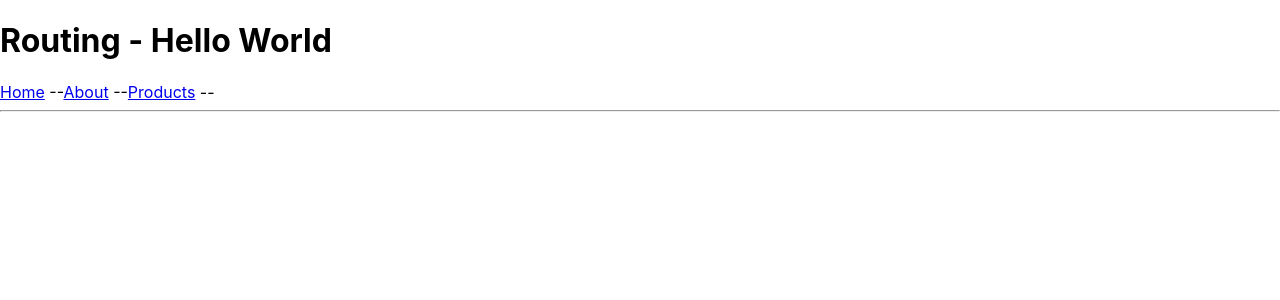
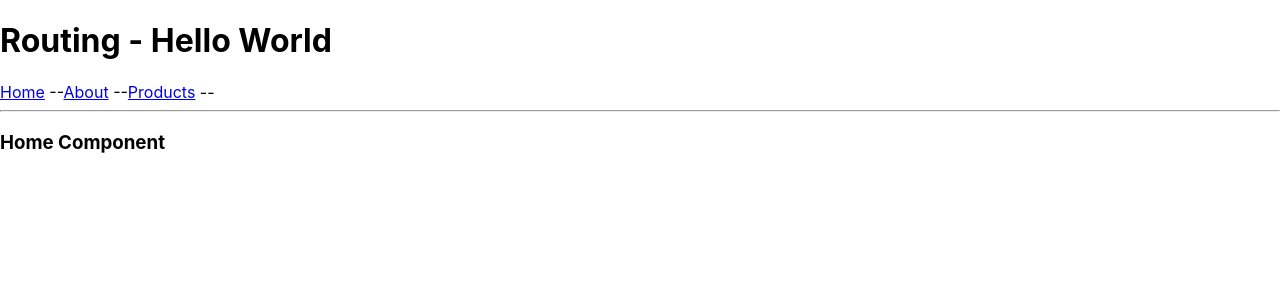
Before and after one commit to blackslashcreative/bad-bank, a React (Create React App) app: page / in a window 1280 px wide. Shown: the top 300 px of the page. Built offline with nearby package versions, Linux system fonts and the light colour scheme.

Commit message:
Fixes broken routes

```diff
--- a/src/App.js
+++ b/src/App.js
@@ -20,9 +20,9 @@ function App() {
         <Link to="/products/">Products</Link> --
         <hr/>
         <Routes>
-          <Route path="/" exact component={Home} />
-          <Route path="/about/" component={About} />
-          <Route path="/products/" component={Products} />
+          <Route path="/" exact    element={<Home />} />
+          <Route path="/about/"    element={<About />} />
+          <Route path="/products/" element={<Products />} />
         </Routes>
       </div>
     </Router>
```
